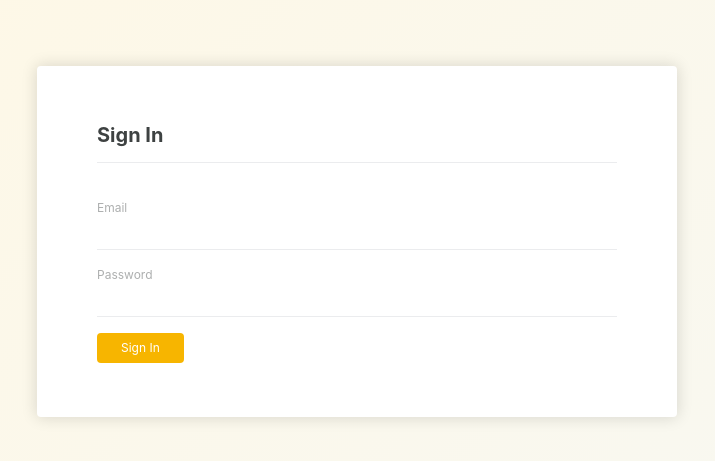
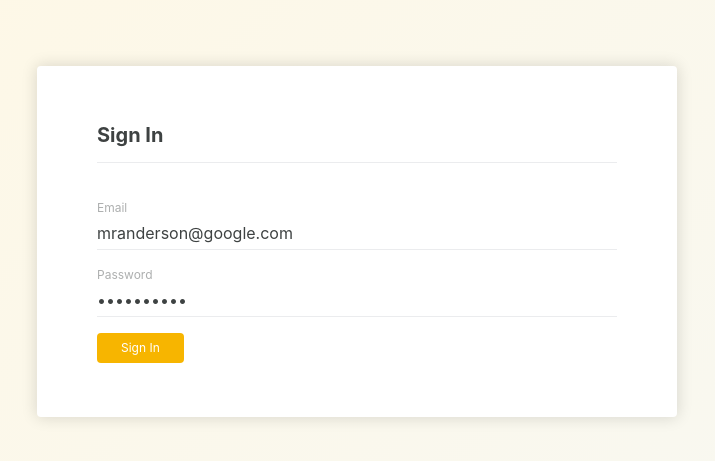
Before and after one commit to lordfido/admin-dashboard, a React (Create React App) app: page / in a window 1280 px wide. Shown: the part 159-620 px from the top of the page, without its empty margins (283-998 px from the left). Built offline with nearby package versions, Linux system fonts and the light colour scheme.

Commit message:
Verify clean installation

```diff
--- a/package.json
+++ b/package.json
@@ -36,6 +36,7 @@
     "@types/node": "^16.11.26",
     "@types/react": "^17.0.40",
     "@types/react-dom": "^17.0.13",
+    "@types/react-redux": "^7.1.23",
     "@types/react-router-dom": "^5.3.3",
     "@types/redux": "^3.6.0",
     "@types/redux-devtools-extension": "^2.13.2",
--- a/public/mockServiceWorker.js
+++ b/public/mockServiceWorker.js
@@ -2,7 +2,7 @@
 /* tslint:disable */
 
 /**
- * Mock Service Worker (0.39.1).
+ * Mock Service Worker (0.39.2).
  * @see https://github.com/mswjs/msw
  * - Please do NOT modify this file.
  * - Please do NOT serve this file on production.
--- a/src/containers/Login/index.tsx
+++ b/src/containers/Login/index.tsx
@@ -9,8 +9,8 @@ import { loginAction } from '../../store/actions';
 import { LoginWrapper } from './styles';
 
 const Login = (): JSX.Element => {
-  const [email, setEmail] = useState('');
-  const [password, setPassword] = useState('');
+  const [email, setEmail] = useState('mranderson@google.com');
+  const [password, setPassword] = useState('mranderson');
   const dispatch = useDispatch();
 
   const onChangeEmail = (newValue: string) => {
```
Also changed, not shown: 1 other file (tests, documents, lock files or other folders).
